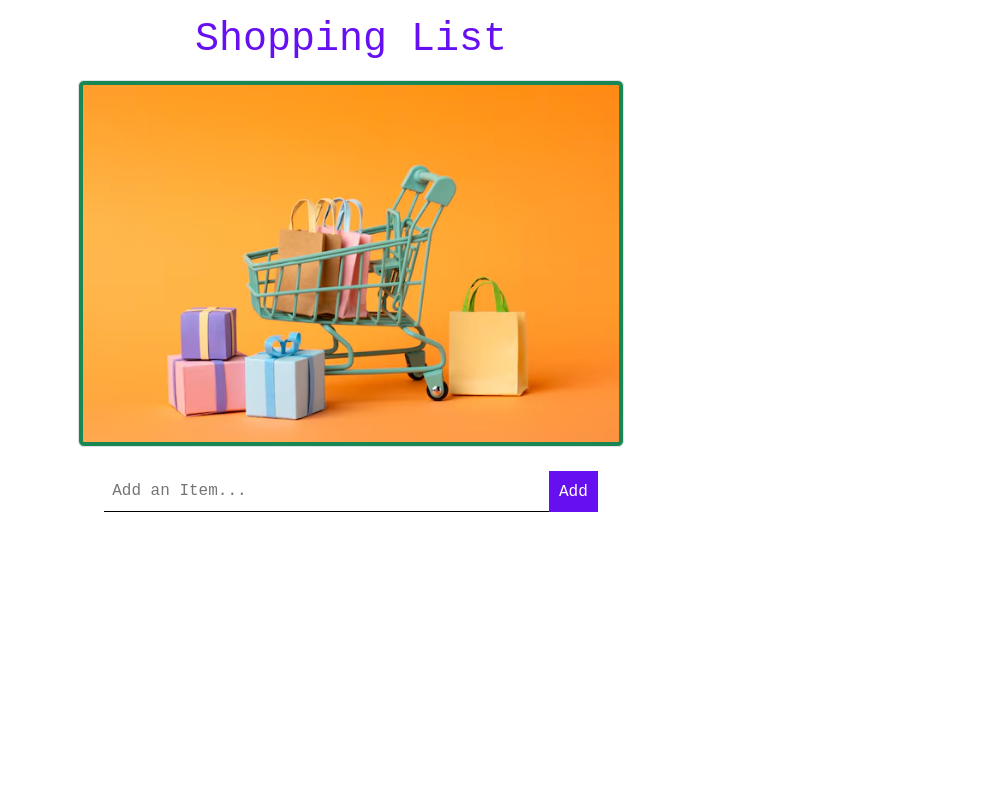
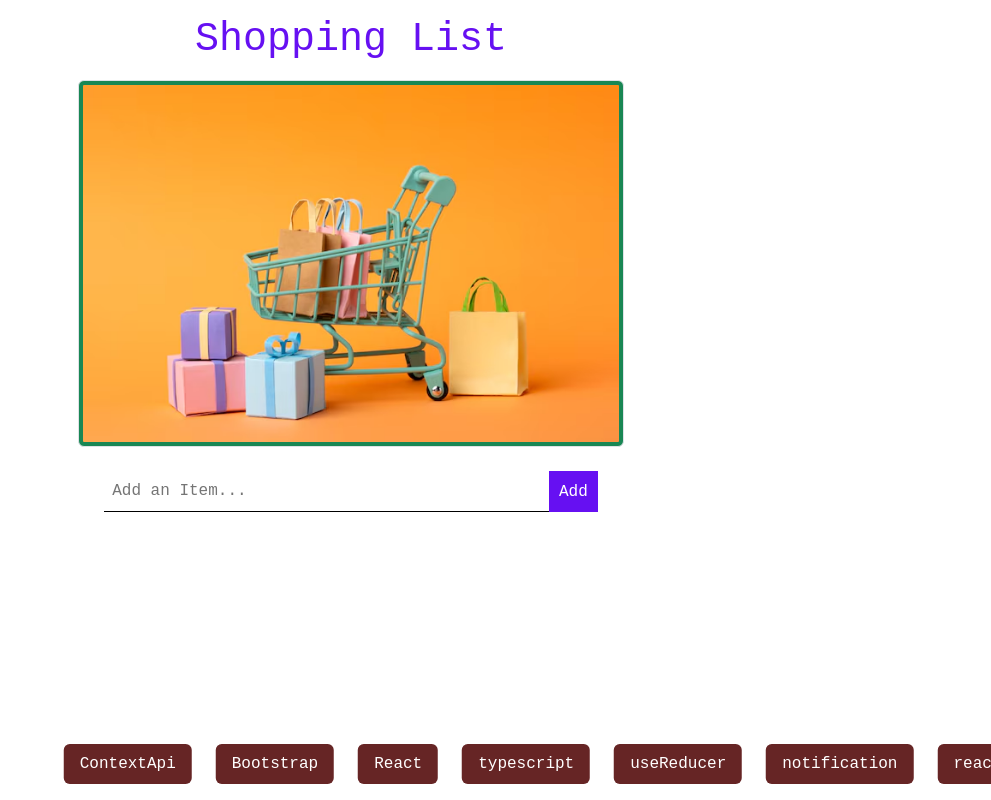
Before and after one commit to Prachi-Gore/shopping-list, a React (Vite) app: page / in a window 1280 px wide. Shown: the whole page, without its empty margins (289-1280 px from the left). Built offline with nearby package versions, Linux system fonts and the light colour scheme.

Commit message:
finalize things moving

```diff
--- a/src/App.css
+++ b/src/App.css
@@ -34,3 +34,22 @@ body {
 .custom-border-bottom {
     border-bottom: dashed 1.5px #6610f2;
 }
+/* footer scrolling */
+@keyframes marquee{
+    0%{
+        transform: translateX(100%);
+    }
+    /* 50%{transform: translateX(50%);} */
+    100%{transform: translateX(-100%);
+    }
+}
+.moving-text{
+    animation: marquee 15s linear  infinite;
+    /* animation-delay: 0s; */
+}
+.moving-text p{
+    background-color: rgb(102, 37, 37);
+ }
+.moving-text:hover{
+    animation-play-state: paused;
+}
--- /dev/null
+++ b/src/components/Footer/footer.tsx
@@ -0,0 +1,13 @@
+const Footer=()=>{
+    const keyPoints=['ContextApi','Bootstrap','React','typescript','useReducer',
+    'notification','react-toast','useForm','html','animation']
+    return(
+        <footer className="fixed-bottom text-white moving-text d-flex gap-4 bg-green-600 px-2 py-1.5">
+            {
+                keyPoints.map((item,id)=> <p key={id} className="px-3 py-2 d-flex align-items-center justify-content-center rounded-2 text-nowrap">{item}</p>)
+            }
+        </footer>
+    )
+}
+
+export default Footer;
--- a/src/components/ShoppingList/ShoppingList.tsx
+++ b/src/components/ShoppingList/ShoppingList.tsx
@@ -4,6 +4,7 @@ import InputItem from "../InputItem/InputItem";
 import ItemList from "../ItemList/ItemList";
 import { itemReducer } from "../../reducer/itemReducer";
 import { ShoppingItemsContext,ShoppingDispatchContext } from "../../providers/ShoppingContext";
+import Footer from "../Footer/footer";
 
 const ShoppingList = () => {
   const[shoppingItems,dispatch]=useReducer(itemReducer,[])
@@ -20,6 +21,7 @@ const ShoppingList = () => {
       />
       <ItemList
       />
+      <Footer />
     </div>
     </ShoppingDispatchContext.Provider>
     </ShoppingItemsContext.Provider>
```
